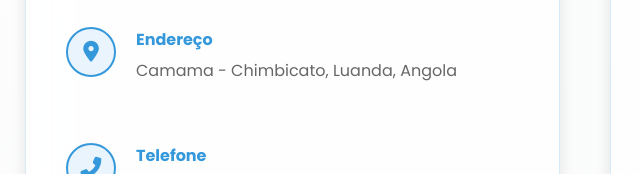
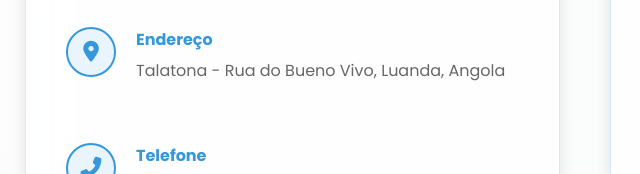
Before and after one commit to enniogama11/gorga_online, a plain HTML site: page index.html in a window 1280 px wide. Shown: the part 5126-5300 px from the top of the page, 55-695 px from the left. Drawn offline with Linux system fonts and the light colour scheme.

Commit message:
Update index.html
location

```diff
--- a/index.html
+++ b/index.html
@@ -252,7 +252,7 @@
                         </div>
                         <div class="contact-details">
                             <h4>Endereço</h4>
-                            <p>Camama - Chimbicato, Luanda, Angola</p>
+                            <p>Talatona - Rua do Bueno Vivo, Luanda, Angola</p>
                         </div>
                     </div>
 
```
